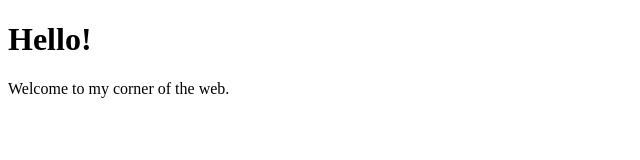
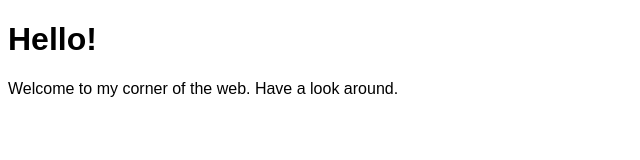
Before and after one commit to jonshaw2/google-mockup, a plain HTML site: page index.html in a window 1280 px wide. Shown: the whole page, without its empty margins (0-640 px from the left). Drawn offline with Linux system fonts and the light colour scheme.

Commit message:
Added and linked to stylesheet

```diff
--- a/index.html
+++ b/index.html
@@ -3,9 +3,10 @@
   <head>
     <meta charset="utf-8">
     <title>My Website</title>
+    <link href="style.css" rel="stylesheet">
   </head>
   <body>
     <h1>Hello!</h1>
-    <p>Welcome to my corner of the web.</p>
+    <p>Welcome to my corner of the web. Have a look around.</p>
   </body>
 </html>
--- /dev/null
+++ b/style.css
@@ -0,0 +1,3 @@
+body {
+  font-family: Halvetica, sans-serif;
+}
```
